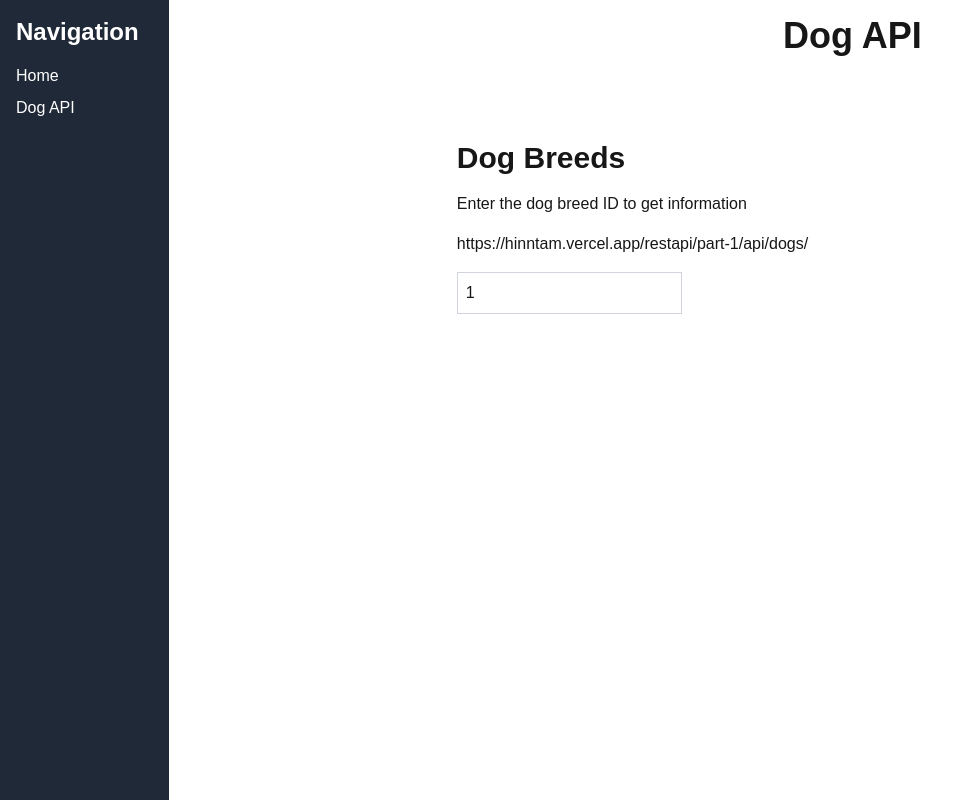
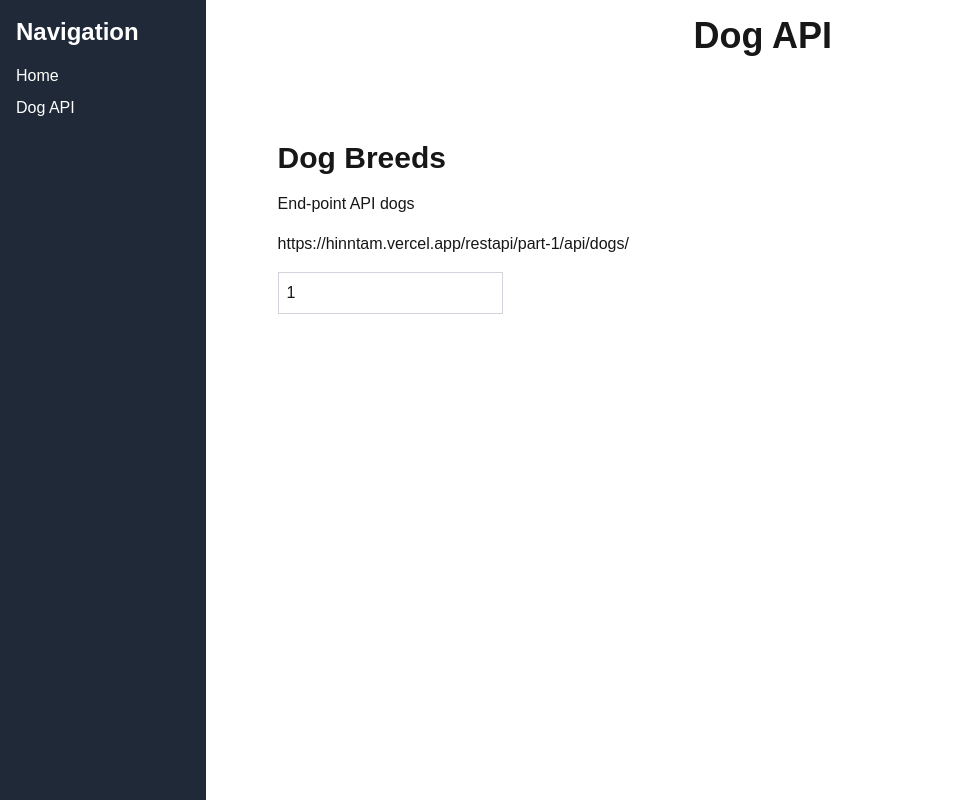
Before and after one commit to hinntam/firstapp, a Next.js app: page /dog-api in a window 1280 px wide. Shown: the whole page, without its empty margins (0-966 px from the left). Built offline with nearby package versions, Linux system fonts and the light colour scheme; no server answers.

Commit message:
Update page.js

```diff
--- a/app/dog-api/page.js
+++ b/app/dog-api/page.js
@@ -59,11 +59,11 @@ export default function PageDogAPI() {
                     </ul>
                 </div>
             </nav>
-            <main className="ml-0 md:ml-64 p-4 w-full">
+            <main className="ml-0 md:ml-10 p-4 w-full">
                 <h1 className="text-4xl font-bold mb-8 text-center">Dog API</h1>
                 <div className="container mx-auto px-4 py-8">
                     <h1 className="text-3xl font-bold mb-4 mt-5">Dog Breeds</h1>
-                    <p className="mb-4">Enter the dog breed ID to get information</p>
+                    <p className="mb-4">End-point API dogs</p>
                     <p className="mb-4">https://hinntam.vercel.app/restapi/part-1/api/dogs/</p>
                     <input
                         type="text"
@@ -75,7 +75,6 @@ export default function PageDogAPI() {
 
                     {data && (
                         <div>
-                            <p className="mb-4">End-point API dogs</p>
                             {data.name && <h2 className="text-sm">Name:{data.name}</h2>}
                             {data.age && <h2 className="text-sm">Age:{data.age}</h2>}
                             {data.description && <h2 className="text-sm">Description:{data.description}</h2>}
```
